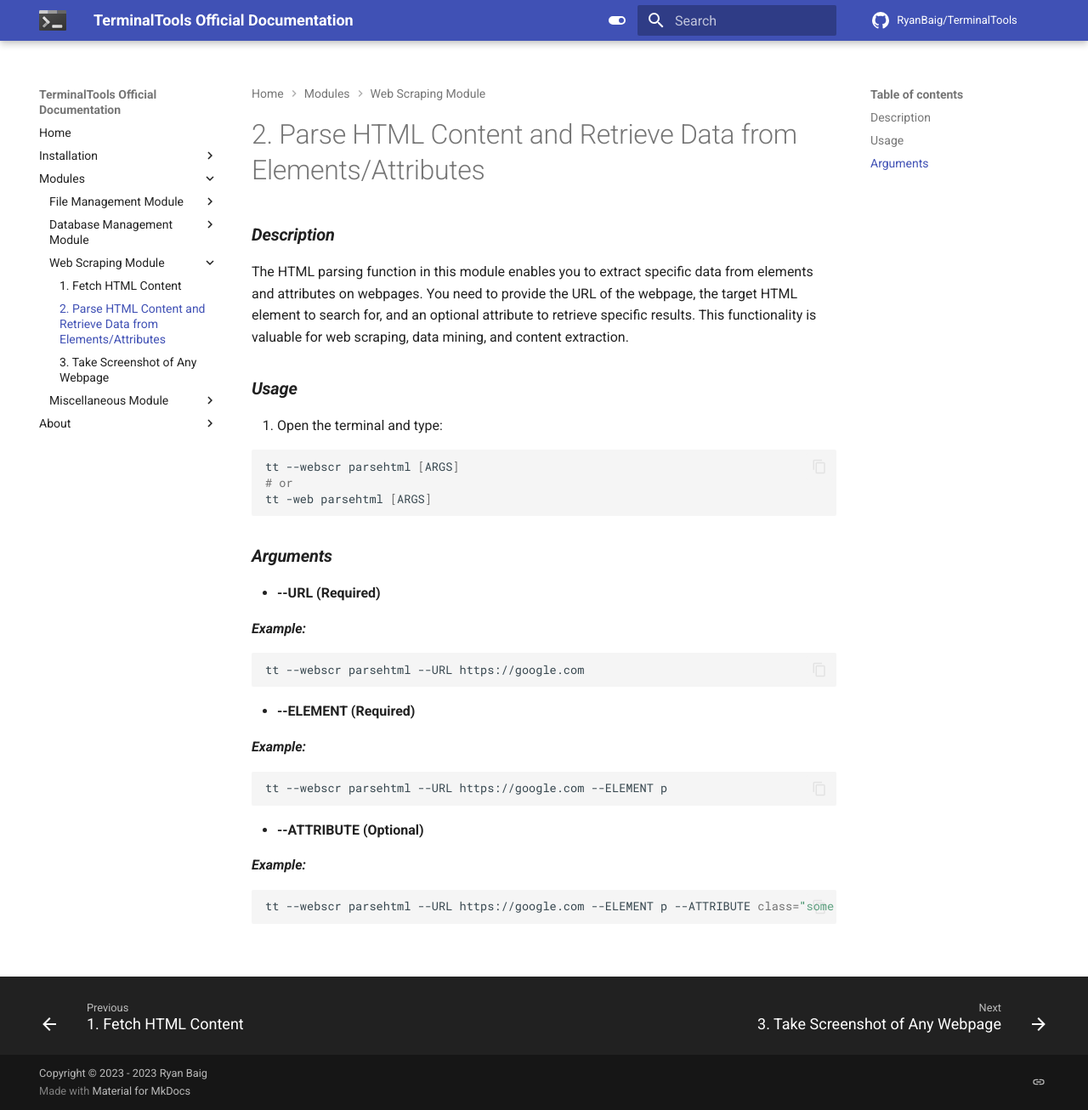
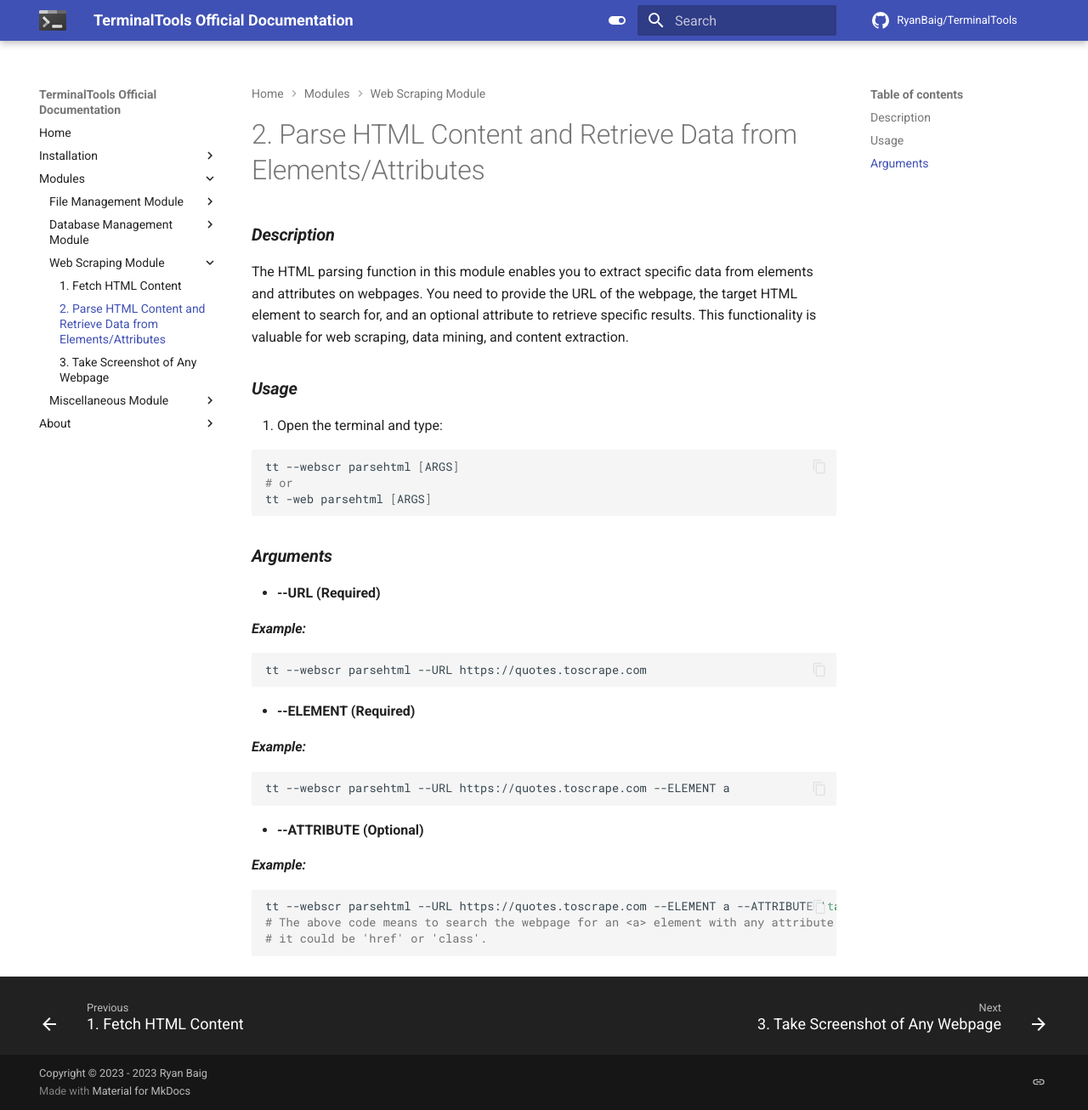
Before and after one commit to RyanBaig/TerminalTools, an MkDocs documentation site: the page built from docs/modules/web-scraping/parse-html-from-elements-and-attributes.md, in a window 1280 px wide and 1306 px high. Shown: the whole window at 85% size. Built offline with MkDocs 1.6.1 and Material for MkDocs 9.7.7, drawn with Linux system fonts in a browser that asks for light colours; comment, search, counter and statistics services are not loaded.

Commit message:
Update Docs according to updated Function

````diff
--- a/docs/modules/web-scraping/parse-html-from-elements-and-attributes.md
+++ b/docs/modules/web-scraping/parse-html-from-elements-and-attributes.md
@@ -25,7 +25,7 @@
 **_Example:_**
 
 ```bash
-tt --webscr parsehtml --URL https://google.com
+tt --webscr parsehtml --URL https://quotes.toscrape.com
 ```
 
 - **--ELEMENT (Required)**
@@ -33,7 +33,7 @@
 **_Example:_**
 
 ```bash
-tt --webscr parsehtml --URL https://google.com --ELEMENT p
+tt --webscr parsehtml --URL https://quotes.toscrape.com --ELEMENT a
 ```
 
 - **--ATTRIBUTE (Optional)**
@@ -41,5 +41,7 @@
 **_Example:_**
 
 ```bash
-tt --webscr parsehtml --URL https://google.com --ELEMENT p --ATTRIBUTE class="some class in a p attribute in google.com"
+tt --webscr parsehtml --URL https://quotes.toscrape.com --ELEMENT a --ATTRIBUTE 'tag'
+# The above code means to search the webpage for an <a> element with any attribute with value 'tag'
+# it could be 'href' or 'class'.
 ```
````
